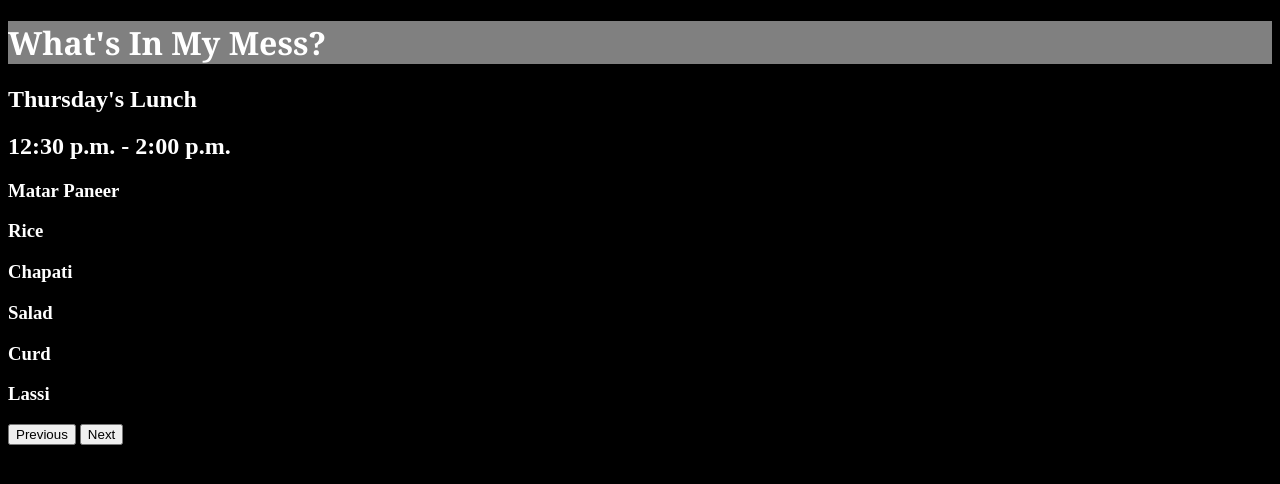
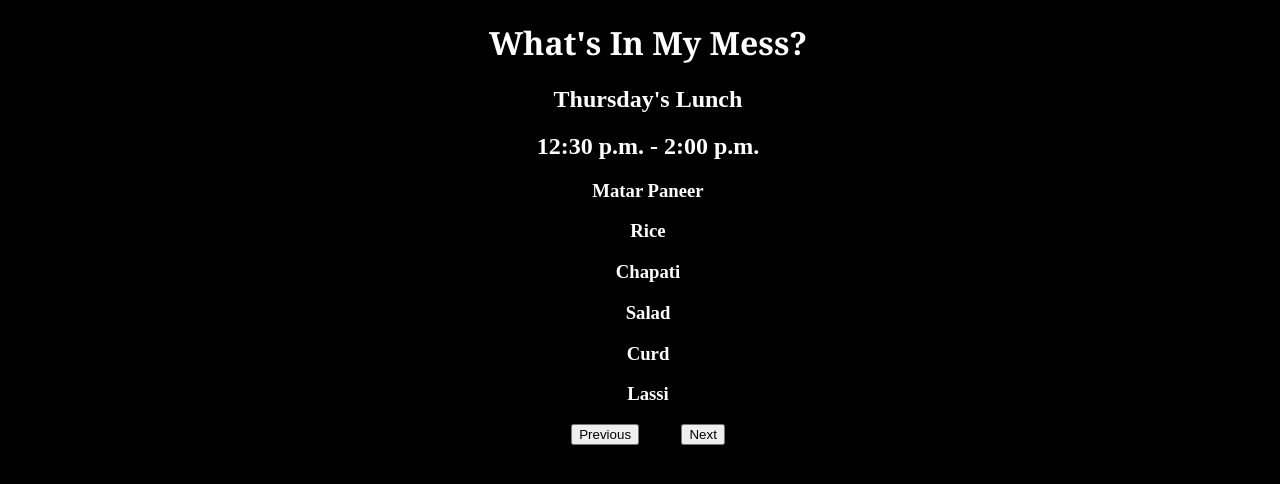
Before and after one commit to aaryanrajputhere/whatsinmymess, a plain HTML site: page Home.html in a window 1280 px wide. Drawn offline with Linux system fonts and the light colour scheme.

Commit message:
style.css

```diff
--- a/style.css
+++ b/style.css
@@ -1,21 +1,43 @@
-body{
-    background-color: black;
+body {
+  background-color: black;
+  min-width: 100vw;
+  min-height: 100vh;
+  overflow: hidden;
+  background-size: cover;
+  background-position: center;
+}
+
+h1 {
+  color: white;
+  font-family: Cambria, Cochin, Georgia, Times, "Times New Roman", serif;
+  position: relative;
+  text-align: center;
+}
+
+h2 {
+  color: white;
+  position: relative;
+  text-align: center;
+}
+h3 {
+  color: white;
+  position: relative;
+  text-align: center;
+}
+
+#dishContainer {
+  position: relative;
+  text-align: center;
+}
+
+#Previous {
+  position: relative;
+  left: 44%;
 
 }
 
-
-h1{
-  background-color: grey;
-  color: white;
-  font-family:Cambria, Cochin, Georgia, Times, 'Times New Roman', serif;
+#Next {
   position: relative;
 
-
+  left: 47%;
 }
-
-h2{
-  color: white;
-}
-h3{
-  color: white;
-}
```
